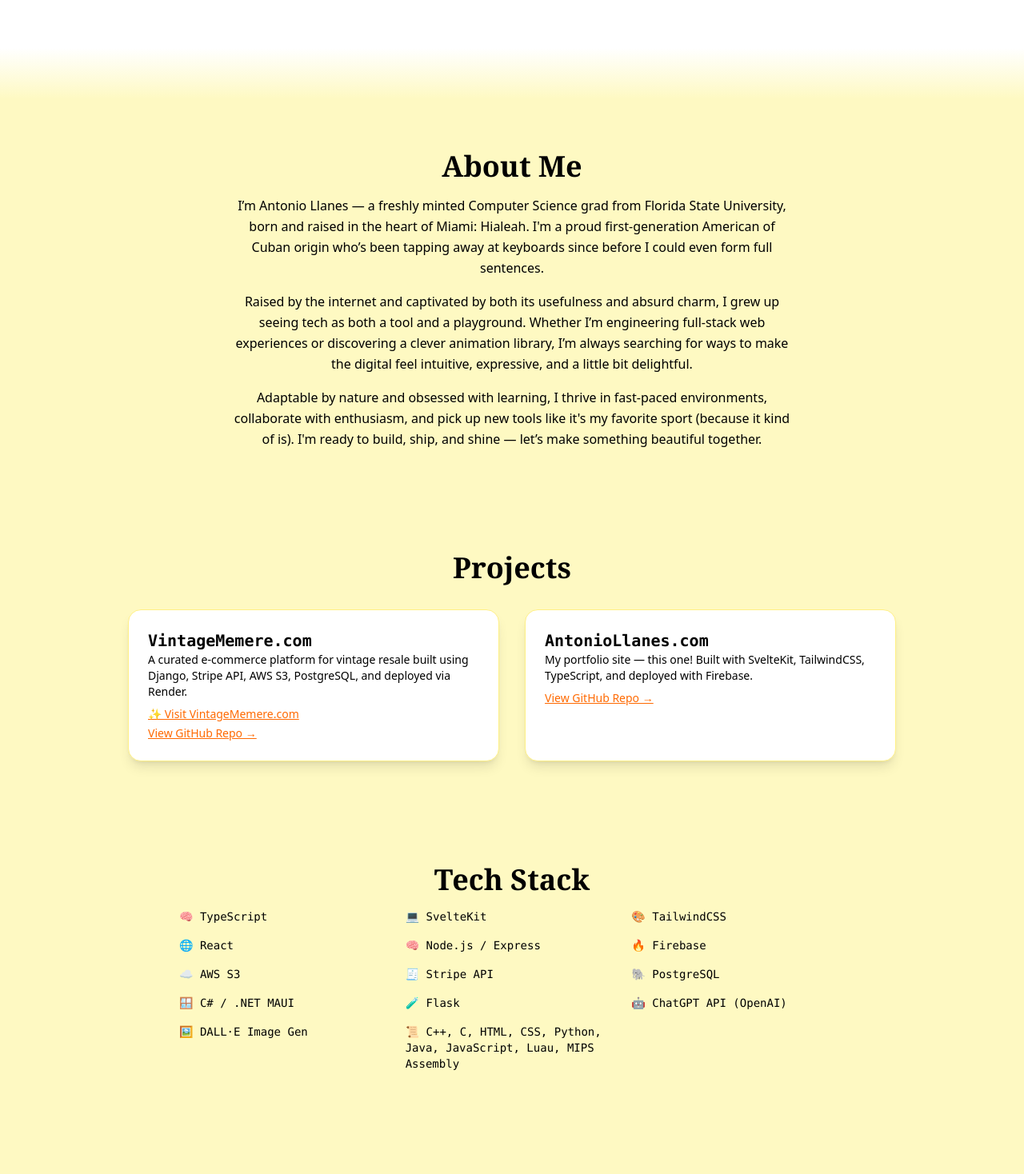
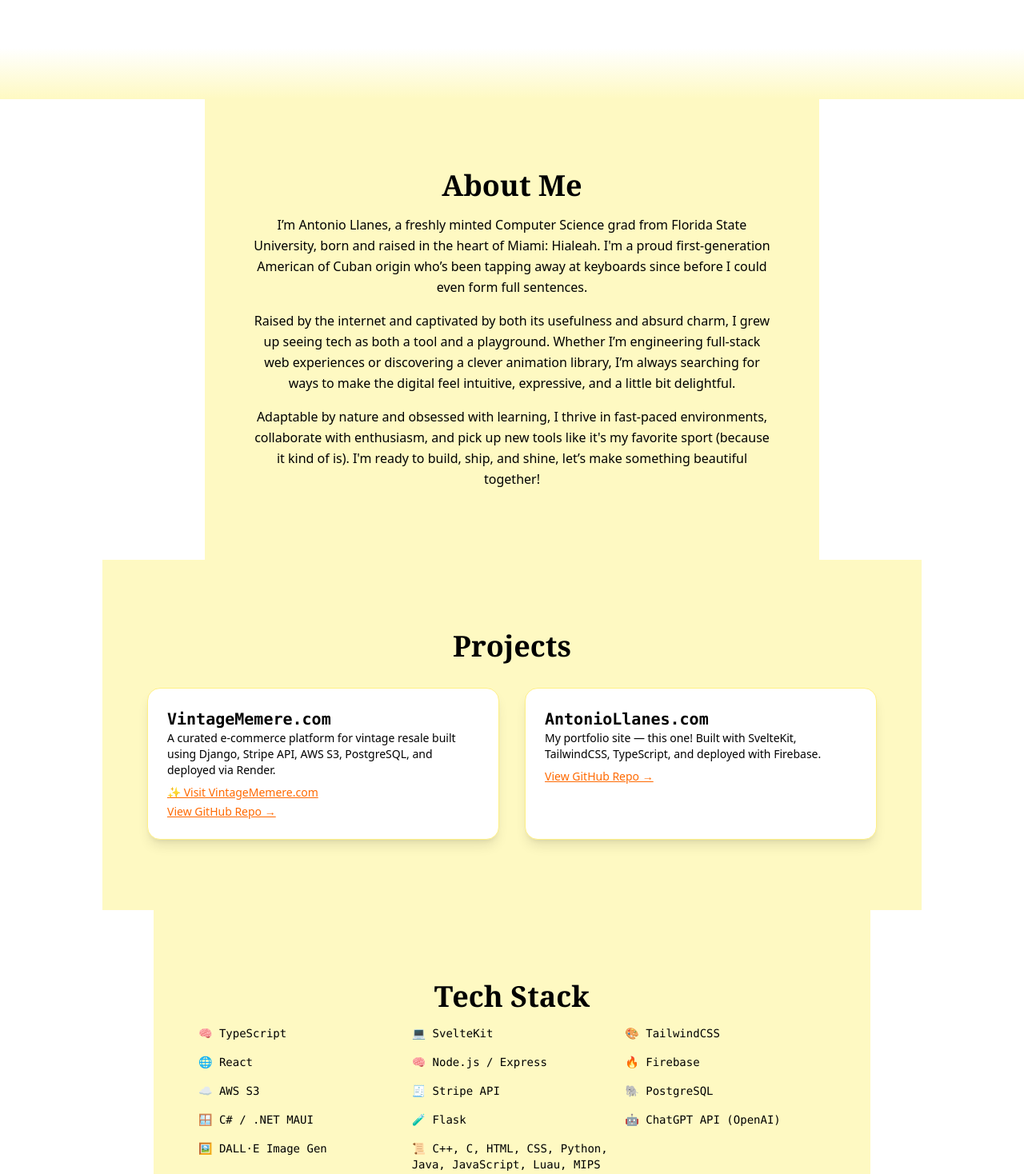
Before and after one commit to AntonioLlanes/antoniollanes-site, a SvelteKit app: page / in a window 1280 px wide. Shown: the part 740-2208 px from the top of the page at 80% size. Built offline with nearby package versions, Linux system fonts and the light colour scheme.

Commit message:
💛 Updated scroll down animation hint, and about me section

```diff
--- a/src/routes/+page.svelte
+++ b/src/routes/+page.svelte
@@ -2,6 +2,8 @@
 <script lang="ts">
   import { onMount } from 'svelte';
   import { browser } from '$app/environment';
+
+  let showScrollHint = true;
 
   onMount(() => {
     if (!browser) return;
@@ -23,43 +25,51 @@
     );
 
     sections.forEach((el) => observer.observe(el));
+
+    const handleScroll = () => {
+      showScrollHint = false;
+      window.removeEventListener('scroll', handleScroll);
+    };
+
+    window.addEventListener('scroll', handleScroll);
   });
 </script>
 
-<main class="min-h-screen text-black font-sans relative overflow-x-hidden bg-white">
+<main class="min-h-screen text-black font-sans relative overflow-x-hidden">
 <!-- Hero Section -->
-  <section class="flex flex-col items-center justify-center h-screen text-center px-4 bg-white">
+<section class="flex flex-col items-center justify-center h-screen text-center px-4 bg-white relative">
   <img src="/ajlpfp.PNG" alt="Antonio profile" class="w-64 h-64 rounded-full border-2 border-black shadow-lg mb-6" />
   <h1 class="text-6xl md:text-7xl font-bold text-black tracking-tight font-serif">
     Antonio Llanes
   </h1>
-    <p class="fade-section opacity-0 translate-y-6 transition-all duration-1000 mt-4 text-lg text-black font-light font-sans">
-      Full-stack developer and creative technologist focused on building performant, user-driven digital experiences.
-    </p>
+  <p class="fade-section opacity-0 translate-y-6 transition-all duration-1000 mt-4 text-lg text-black font-light font-sans">Full-stack developer and creative technologist focused on building performant, user-driven digital experiences.</p>
+  {#if showScrollHint}
+    <div class="absolute bottom-6 animate-bounce text-black text-sm font-light">↓ Scroll down</div>
+  {/if}
 </section>
 
 <!-- Transition Ombre Strip -->
 <section class="h-16 w-full bg-gradient-to-b from-white to-yellow-100"></section>
 
 <!-- About Section -->
-  <section id="about" class="w-full bg-yellow-100 py-16 font-sans">
-    <div class="fade-section opacity-0 translate-y-6 transition-all duration-1000 px-8 max-w-3xl mx-auto">
+<section class="px-8 py-16 max-w-3xl mx-auto bg-yellow-100 font-sans">
+  <div class="fade-section opacity-0 translate-y-6 transition-all duration-1000 p-6">
     <h2 class="text-4xl font-bold text-black mb-4 text-center font-serif">About Me</h2>
     <p class="text-base leading-relaxed text-black text-center">
-        I’m Antonio Llanes — a freshly minted Computer Science grad from Florida State University, born and raised in the heart of Miami: Hialeah. I'm a proud first-generation American of Cuban origin who’s been tapping away at keyboards since before I could even form full sentences.
+      I’m Antonio Llanes, a freshly minted Computer Science grad from Florida State University, born and raised in the heart of Miami: Hialeah. I'm a proud first-generation American of Cuban origin who’s been tapping away at keyboards since before I could even form full sentences.
     </p>
     <p class="text-base leading-relaxed text-black text-center mt-4">
       Raised by the internet and captivated by both its usefulness and absurd charm, I grew up seeing tech as both a tool and a playground. Whether I’m engineering full-stack web experiences or discovering a clever animation library, I’m always searching for ways to make the digital feel intuitive, expressive, and a little bit delightful.
     </p>
     <p class="text-base leading-relaxed text-black text-center mt-4">
-        Adaptable by nature and obsessed with learning, I thrive in fast-paced environments, collaborate with enthusiasm, and pick up new tools like it's my favorite sport (because it kind of is). I'm ready to build, ship, and shine — let’s make something beautiful together.
+    Adaptable by nature and obsessed with learning, I thrive in fast-paced environments, collaborate with enthusiasm, and pick up new tools like it's my favorite sport (because it kind of is). I'm ready to build, ship, and shine, let’s make something beautiful together!
     </p>
   </div>
 </section>
 
 <!-- Projects Section -->
-  <section id="projects" class="w-full bg-yellow-100 py-16 font-sans">
-    <div class="fade-section opacity-0 translate-y-6 transition-all duration-1000 px-8 max-w-5xl mx-auto">
+<section class="px-8 py-16 max-w-5xl mx-auto bg-yellow-100 font-sans">
+  <div class="fade-section opacity-0 translate-y-6 transition-all duration-1000 p-6">
     <h2 class="text-4xl font-bold mb-8 text-black text-center font-serif">Projects</h2>
     <div class="grid gap-8 md:grid-cols-2">
       <div class="bg-white rounded-2xl shadow-lg p-6 border border-yellow-200">
@@ -80,8 +90,8 @@
 </section>
 
 <!-- Tech Stack Section -->
-  <section id="tech" class="w-full bg-yellow-100 py-16 font-sans">
-    <div class="fade-section opacity-0 translate-y-6 transition-all duration-1000 px-8 max-w-4xl mx-auto">
+<section class="px-8 py-16 max-w-4xl mx-auto bg-yellow-100 font-sans">
+  <div class="fade-section opacity-0 translate-y-6 transition-all duration-1000 p-6">
     <h2 class="text-4xl font-bold text-black mb-4 text-center font-serif">Tech Stack</h2>
     <ul class="grid grid-cols-2 md:grid-cols-3 gap-4 text-sm text-black font-mono">
       <li>🧠 TypeScript</li>
@@ -103,8 +113,8 @@
 </section>
 
 <!-- Resume Section -->
-  <section id="resume" class="w-full bg-yellow-100 py-16 font-sans">
-    <div class="fade-section opacity-0 translate-y-6 transition-all duration-1000 px-8 max-w-5xl mx-auto text-center">
+<section class="px-8 py-16 max-w-5xl mx-auto text-center bg-yellow-100 font-sans">
+  <div class="fade-section opacity-0 translate-y-6 transition-all duration-1000 p-6">
     <h2 class="text-4xl font-bold text-black mb-4 font-serif">Résumé</h2>
     <object data="/AJL_resume.pdf" type="application/pdf" width="100%" height="600px" class="rounded-md shadow-lg" aria-label="Antonio Llanes Resume" title="Antonio Llanes Resume PDF">
       <p class="text-black">Your browser does not support PDFs. <a href="/AJL_resume.pdf" class="underline">Download it here</a>.</p>
@@ -118,34 +128,25 @@
 </section>
 
 <!-- Contact Section -->
-  <section id="contact" class="w-full bg-yellow-100 py-16 font-sans">
-    <div class="fade-section opacity-0 translate-y-6 transition-all duration-1000 px-8 max-w-3xl mx-auto text-center">
-      <h2 class="text-4xl font-bold text-black mb-6 font-serif">Connect with me!</h2>
-
-      <div class="flex justify-center gap-8 items-center text-black">
-        <!-- Email -->
-        <a href="mailto:antoniojllanes@gmail.com" class="flex flex-col items-center hover:text-orange-500 transition">
-          <svg xmlns="http://www.w3.org/2000/svg" class="h-8 w-8 mb-1" fill="none" viewBox="0 0 24 24" stroke="currentColor">
-            <path stroke-linecap="round" stroke-linejoin="round" stroke-width="2" d="M4 4h16v16H4z" />
-            <path stroke-linecap="round" stroke-linejoin="round" stroke-width="2" d="M4 4l8 8 8-8" />
+<section class="px-8 py-16 max-w-3xl mx-auto text-center bg-yellow-100 font-sans">
+  <div class="fade-section opacity-0 translate-y-6 transition-all duration-1000 p-6">
+    <h2 class="text-4xl font-bold text-black mb-4 font-serif">Connect with Me!</h2>
+    <div class="flex justify-center gap-8 text-black text-lg">
+      <a href="mailto:antoniojllanes@gmail.com" class="hover:text-orange-500 flex items-center gap-2">
+        <svg class="w-6 h-6" fill="none" stroke="currentColor" viewBox="0 0 24 24" xmlns="http://www.w3.org/2000/svg"><path stroke-linecap="round" stroke-linejoin="round" stroke-width="2" d="M4 4h16c1.1 0 2 .9 2 2v12c0 1.1-.9 2-2 2H4c-1.1 0-2-.9-2-2V6c0-1.1.9-2 2-2z"/><path stroke-linecap="round" stroke-linejoin="round" stroke-width="2" d="M22 6l-10 7L2 6"/></svg>
+        Email
+      </a>
+      <a href="https://github.com/antoniollanes" target="_blank" rel="noopener noreferrer" class="hover:text-orange-500 flex items-center gap-2">
+        <svg class="w-6 h-6" role="img" viewBox="0 0 24 24" fill="currentColor" xmlns="http://www.w3.org/2000/svg">
+          <title>GitHub</title>
+          <path d="M12 0C5.37 0 0 5.373 0 12c0 5.302 3.438 9.8 8.207 11.387.6.113.793-.258.793-.577v-2.234c-3.338.726-4.033-1.416-4.033-1.416-.546-1.385-1.333-1.754-1.333-1.754-1.089-.745.083-.729.083-.729 1.205.085 1.84 1.236 1.84 1.236 1.07 1.834 2.809 1.304 3.495.996.108-.775.418-1.305.76-1.605-2.665-.305-5.467-1.332-5.467-5.932 0-1.31.469-2.381 1.236-3.221-.124-.303-.535-1.527.117-3.176 0 0 1.008-.322 3.3 1.23a11.48 11.48 0 0 1 3.003-.404c1.02.004 2.047.138 3.003.404 2.289-1.552 3.295-1.23 3.295-1.23.654 1.649.243 2.873.12 3.176.77.84 1.235 1.911 1.235 3.221 0 4.61-2.807 5.624-5.479 5.921.43.372.823 1.104.823 2.224v3.293c0 .32.192.694.801.576C20.565 21.796 24 17.298 24 12c0-6.627-5.373-12-12-12z"/>
         </svg>
-          <span class="text-sm">Email</span>
+        GitHub
       </a>
 
-        <!-- GitHub -->
-        <a href="https://github.com/antoniollanes" target="_blank" class="flex flex-col items-center hover:text-orange-500 transition">
-          <svg xmlns="http://www.w3.org/2000/svg" class="h-8 w-8 mb-1" fill="currentColor" viewBox="0 0 24 24">
-            <path d="M12 .5C5.4.5 0 5.9 0 12.5c0 5.3 3.4 9.8 8.2 11.4.6.1.8-.3.8-.6v-2.3c-3.3.7-4-1.4-4-1.4-.6-1.5-1.5-1.9-1.5-1.9-1.2-.8.1-.8.1-.8 1.3.1 2 1.3 2 1.3 1.2 2 3.1 1.4 3.8 1.1.1-.9.5-1.4.8-1.7-2.7-.3-5.5-1.3-5.5-6a4.8 4.8 0 011.3-3.3 4.5 4.5 0 01.1-3.2s1-.3 3.3 1.3a11.4 11.4 0 016 0c2.3-1.6 3.3-1.3 3.3-1.3a4.5 4.5 0 01.1 3.2 4.8 4.8 0 011.3 3.3c0 4.7-2.8 5.7-5.5 6 .5.4.9 1.1.9 2.2v3.2c0 .3.2.7.8.6A12 12 0 0024 12.5C24 5.9 18.6.5 12 .5z"/>
-          </svg>
-          <span class="text-sm">GitHub</span>
-        </a>
-
-        <!-- LinkedIn -->
-        <a href="https://www.linkedin.com/in/antoniojllanes" target="_blank" class="flex flex-col items-center hover:text-orange-500 transition">
-          <svg xmlns="http://www.w3.org/2000/svg" class="h-8 w-8 mb-1" fill="currentColor" viewBox="0 0 24 24">
-            <path d="M19 0h-14a5 5 0 00-5 5v14a5 5 0 005 5h14a5 5 0 005-5v-14a5 5 0 00-5-5zm-11.8 20h-3v-11h3v11zm-1.5-12.3c-1 0-1.6-.8-1.6-1.6s.6-1.7 1.6-1.7 1.6.7 1.6 1.6-.7 1.7-1.6 1.7zm14.3 12.3h-3v-5.4c0-1.3 0-2.9-1.8-2.9s-2 1.4-2 2.8v5.5h-3v-11h2.9v1.5h.1a3.2 3.2 0 012.8-1.6c3 0 3.6 2 3.6 4.7v6.4z"/>
-          </svg>
-          <span class="text-sm">LinkedIn</span>
+      <a href="https://www.linkedin.com/in/antonio-llanes/" class="hover:text-orange-500 flex items-center gap-2">
+        <svg class="w-6 h-6" fill="currentColor" viewBox="0 0 24 24" xmlns="http://www.w3.org/2000/svg"><path d="M19 0h-14c-2.8 0-5 2.2-5 5v14c0 2.8 2.2 5 5 5h14c2.8 0 5-2.2 5-5v-14c0-2.8-2.2-5-5-5zM7.1 20.5h-3.4v-11h3.4v11zM5.4 8.3c-1.1 0-2-.9-2-2 0-1.1.9-2 2-2s2 .9 2 2c0 1.1-.9 2-2 2zM20.5 20.5h-3.4v-5.6c0-1.3-.5-2.2-1.7-2.2-.9 0-1.4.6-1.6 1.1-.1.2-.1.5-.1.8v5.9h-3.4s.1-9.6 0-10.6h3.4v1.5c.5-.8 1.3-1.9 3.2-1.9 2.4 0 4.2 1.6 4.2 5.1v5.9z"/></svg>
+        LinkedIn
       </a>
     </div>
   </div>
```
Lines whose indentation alone changed are shown as unchanged.
